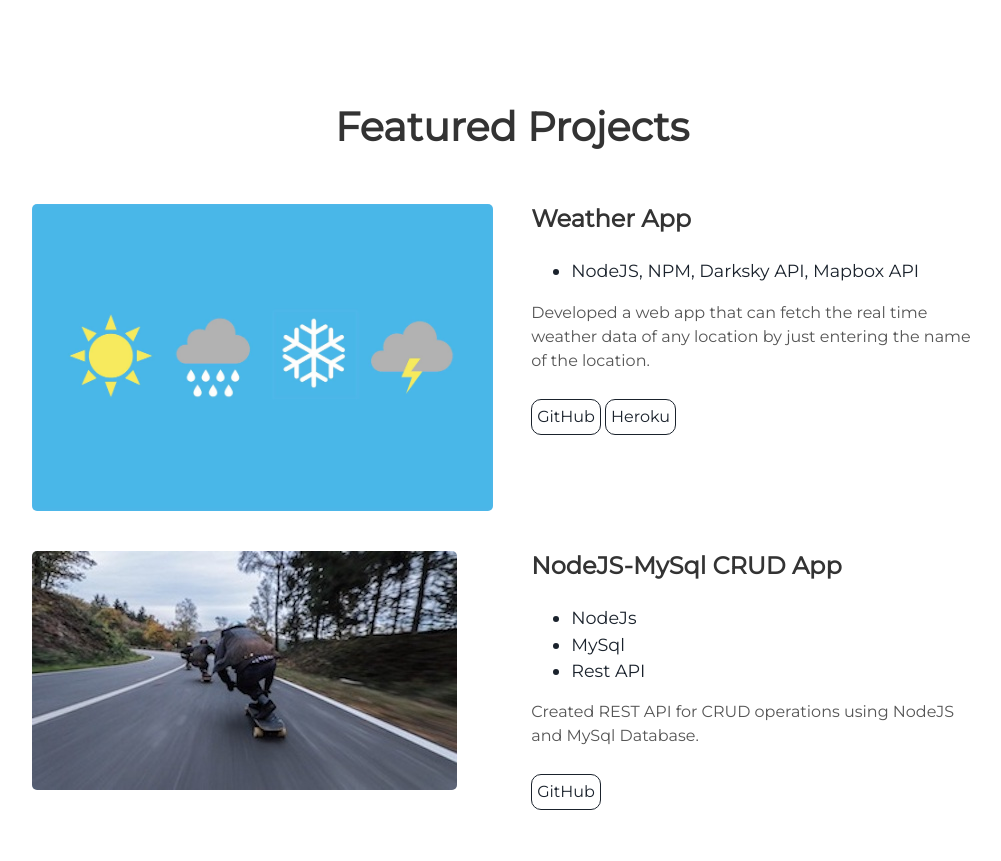
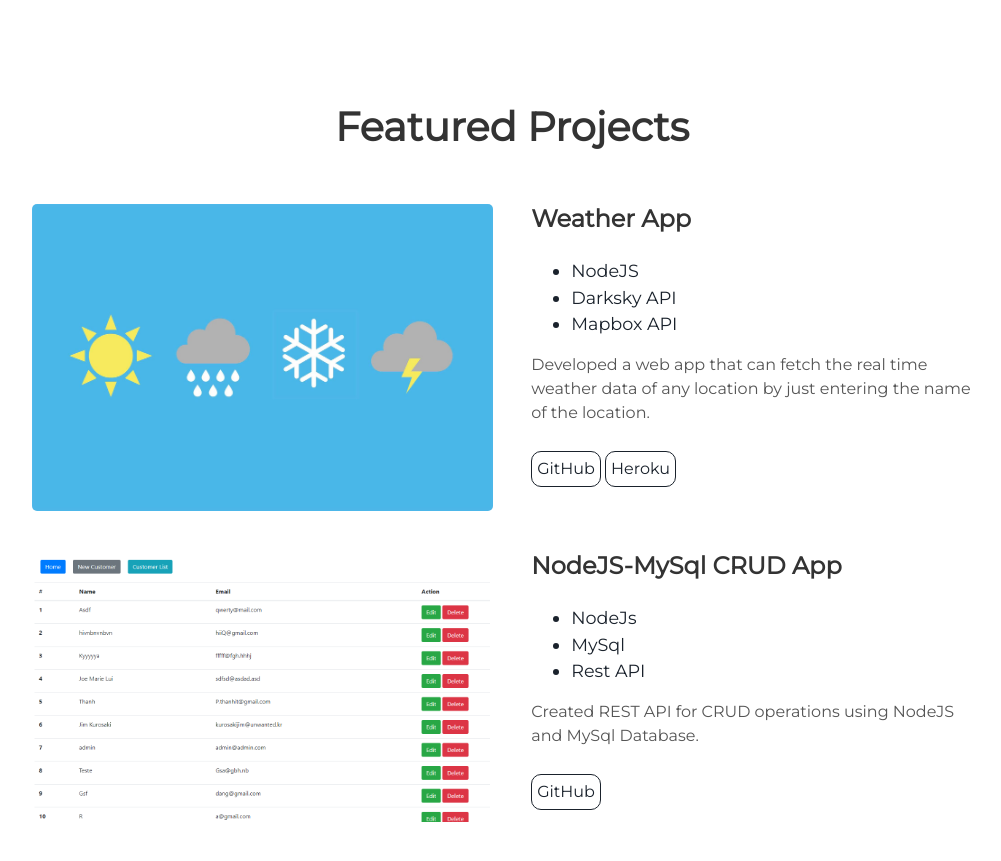
Before and after one commit to manan1710/manan1710.github.io, a Jekyll site: the page built from index.html, in a window 1280 px wide and 900 px high, scrolled down 1503 px. Shown: the top 861 px of the window, without its empty margins (128-1129 px from the left). Built offline with Jekyll 4.4.1, drawn with Linux system fonts in a browser that asks for light colours.

Commit message:
Update projects.html

```diff
--- a/_includes/projects.html
+++ b/_includes/projects.html
@@ -21,7 +21,9 @@
   <div class="contents-right">
     <h3> Weather App </h3>
     <ul>
-      <li> NodeJS, NPM, Darksky API, Mapbox API</li>
+      <li> NodeJS</li>
+      <li> Darksky API</li>
+      <li> Mapbox API</li>
     </ul>
     <p>Developed a web app that can fetch the real time weather data of any location by just entering the name of the location.</p>
     <a class="project-link" target="_blank" href="https://github.com/manan1710/nodejs-weather-website">GitHub</a>
@@ -31,7 +33,7 @@
 
 <div class="user-projects">
   <div class="images-left">
-    <img alt="mountains" src="{{ "/assets/img/skate.jpg" | prepend: site.baseurl }}" />
+    <img alt="mountains" src="{{ "/assets/img/node-js-mysql-crud.png" | prepend: site.baseurl }}" />
   </div>
   <div class="contents-right">
     <h3> NodeJS-MySql CRUD App </h3>
```
